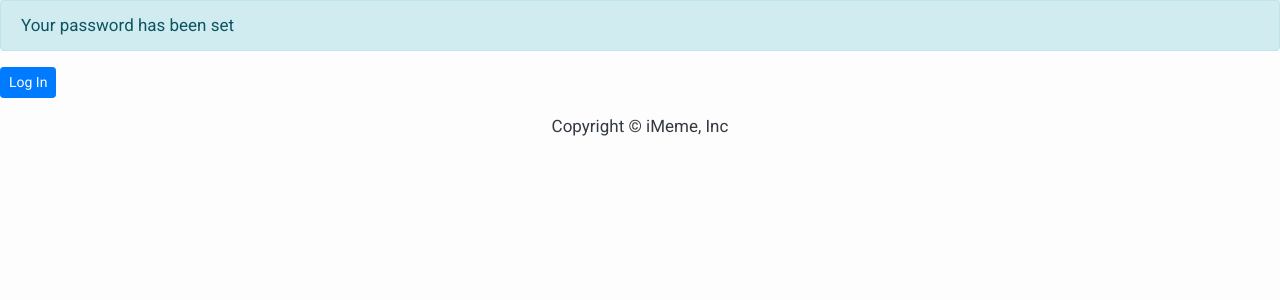
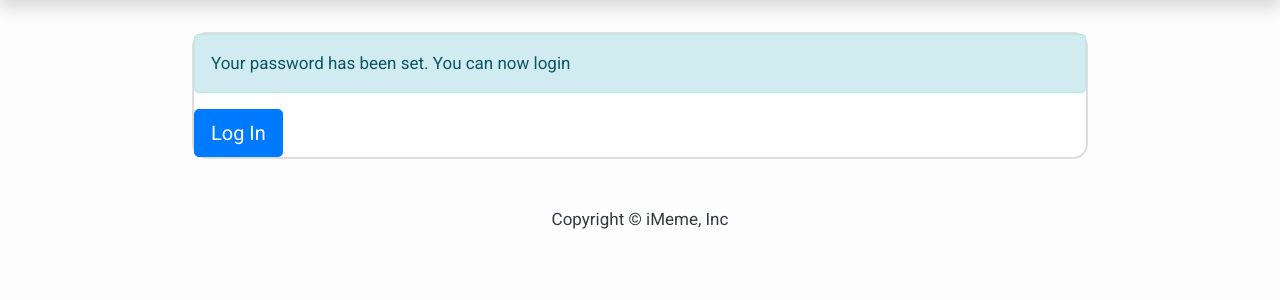
Before and after one commit to CleoMugs/iMeme, a Django app: template templates/password_reset_complete.html in a window 1280 px wide. Shown: the part 58-358 px from the top of the page. Run offline with Django 3.2, Linux system fonts and the light colour scheme; the template is opened without the code that fills it, so the values that code supplies are empty; some libraries are stand-ins or nearby versions.

Commit message:
fixed login error

```diff
--- a/templates/password_reset_complete.html
+++ b/templates/password_reset_complete.html
@@ -3,9 +3,12 @@
 
 
 {% block content %}
-	<div class="alert alert-info">
-		Your password has been set
+	<div class="content-section">
+		<div class="alert alert-info p-3">
+			Your password has been set. You can now login
+		</div>
+		<div>
+			<a class="btn btn-primary btn-lg" href="{% url 'login_user' %}">Log In</a>
+		</div>
 	</div>
-	<a class="btn btn-primary btn-sm" href="{% url 'accounts-login' %}">Log In</a>
-
 {% endblock content %}
```
